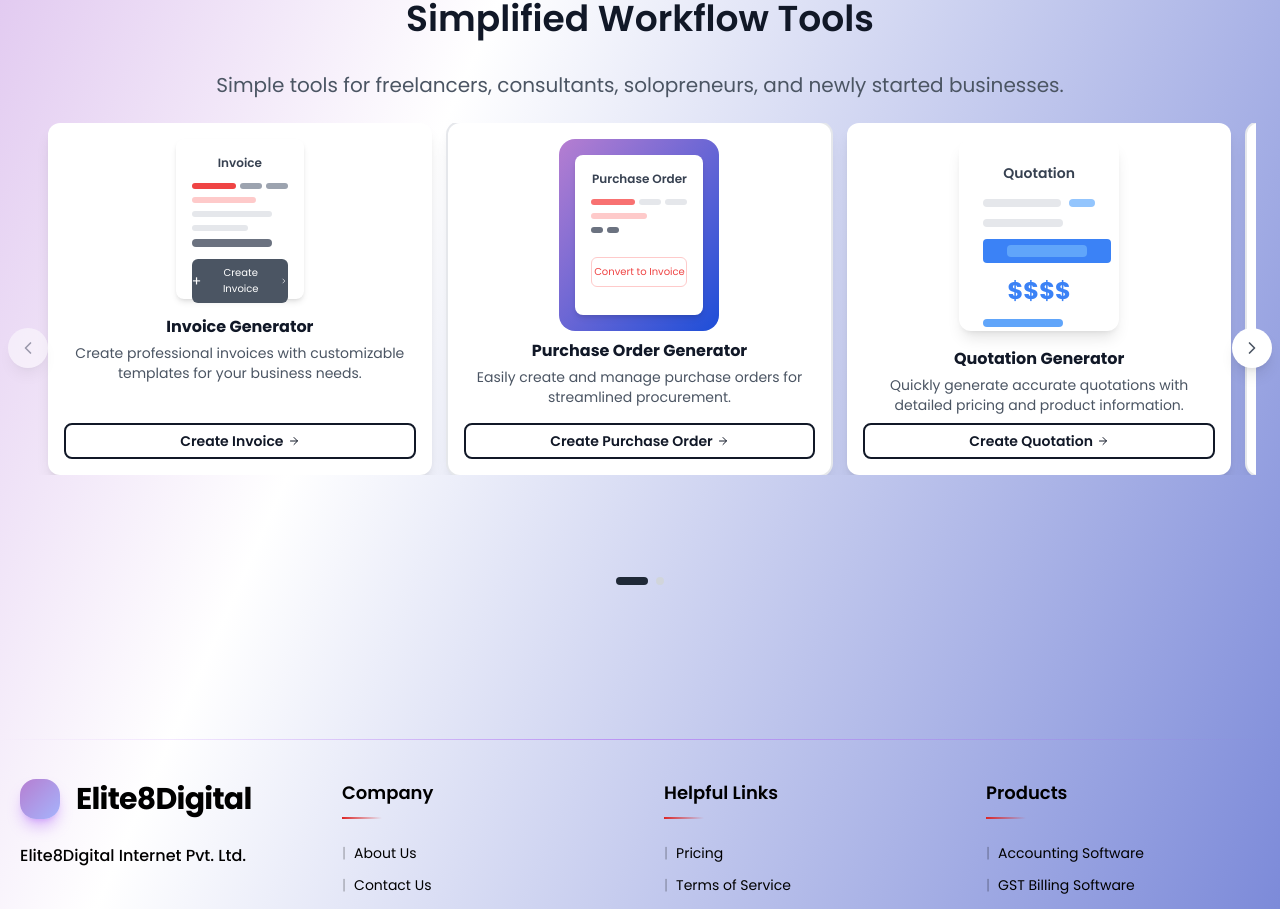
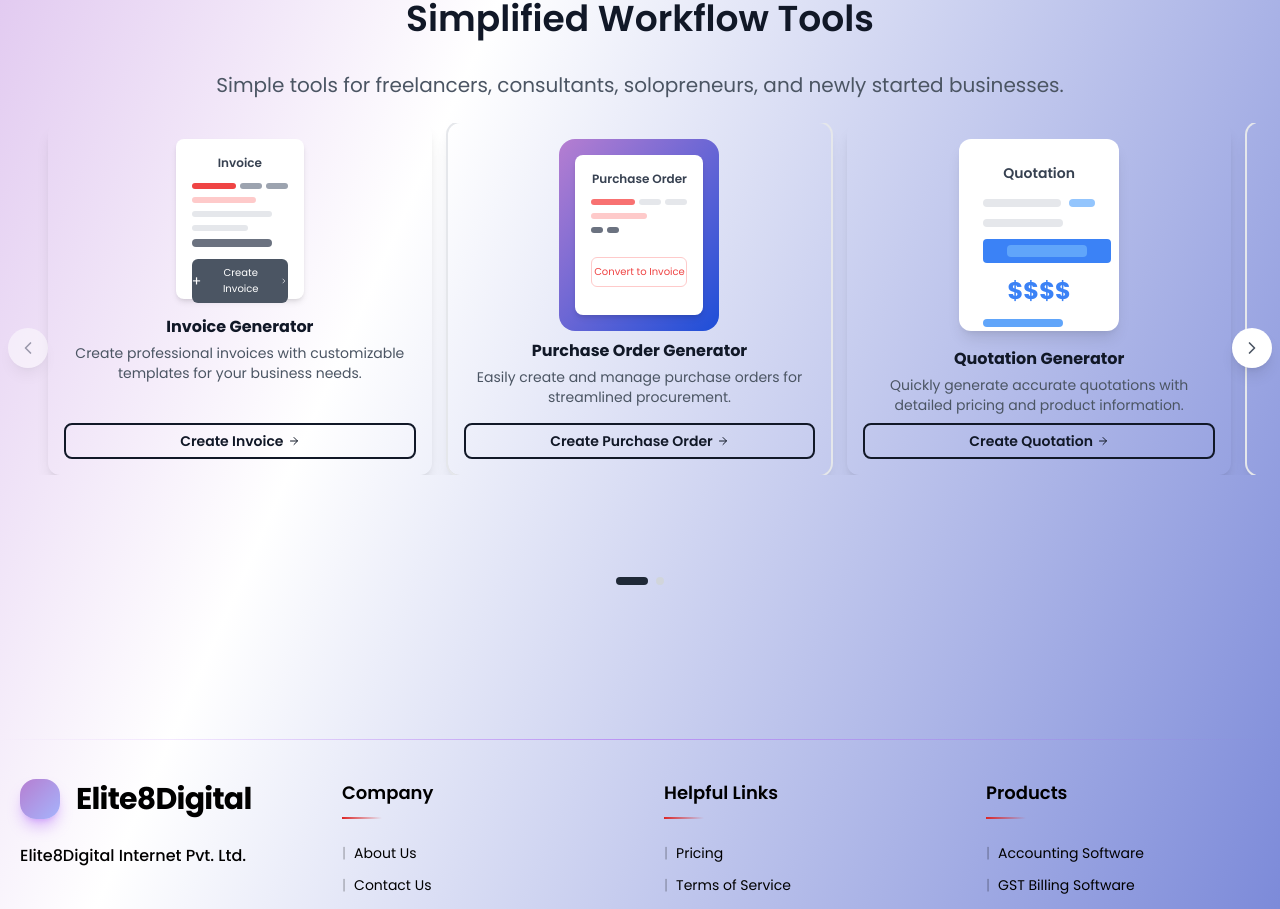
Before and after one commit to lokesh-yadav12/Invoice-generator, a React (Vite) app: page / in a window 1280 px wide. Shown: the part 1757-2666 px from the top of the page. Built offline with nearby package versions, Linux system fonts and the light colour scheme.

Commit message:
adding code

```diff
--- a/src/components/WorkflowToolsCarousel.tsx
+++ b/src/components/WorkflowToolsCarousel.tsx
@@ -208,7 +208,7 @@ const WorkflowToolsCarousel = () => {
               {tools.map((tool, index) => (
                 <div
                   key={index}
-                  className={`flex-shrink-0 w-[calc(33.333%-11px)] bg-white rounded-xl shadow-lg px-4 py-4 flex flex-col items-center text-center transition-all hover:shadow-xl ${tool.featured ? 'ring-2 ring-gray-200' : ''
+                  className={`flex-shrink-0 w-[calc(33.333%-11px)]  rounded-xl shadow-lg px-4 py-4 flex flex-col items-center text-center transition-all hover:shadow-xl ${tool.featured ? 'ring-2 ring-gray-200' : ''
                     }`}
                 >
                   {/* Icon Container */}
```
